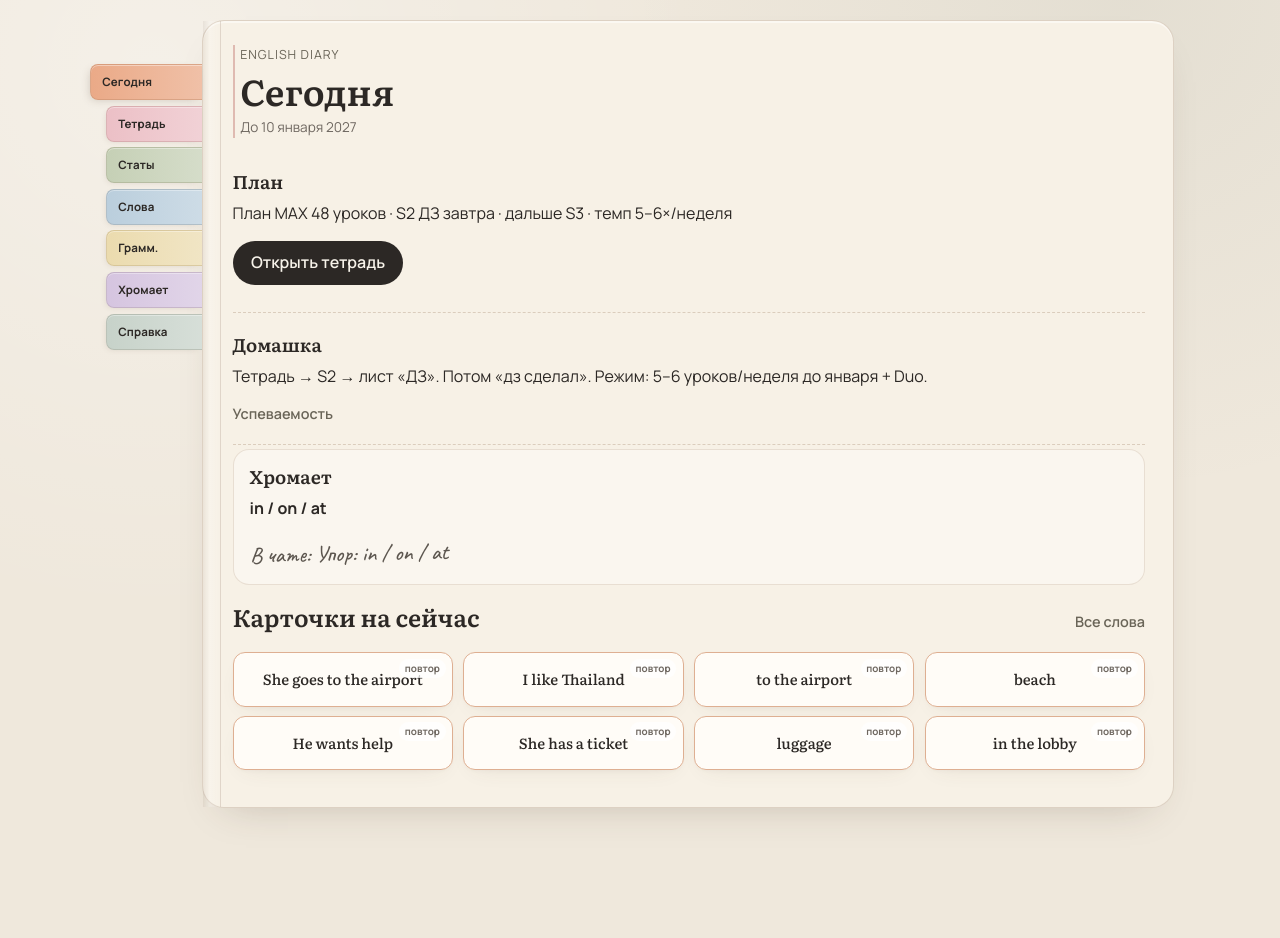
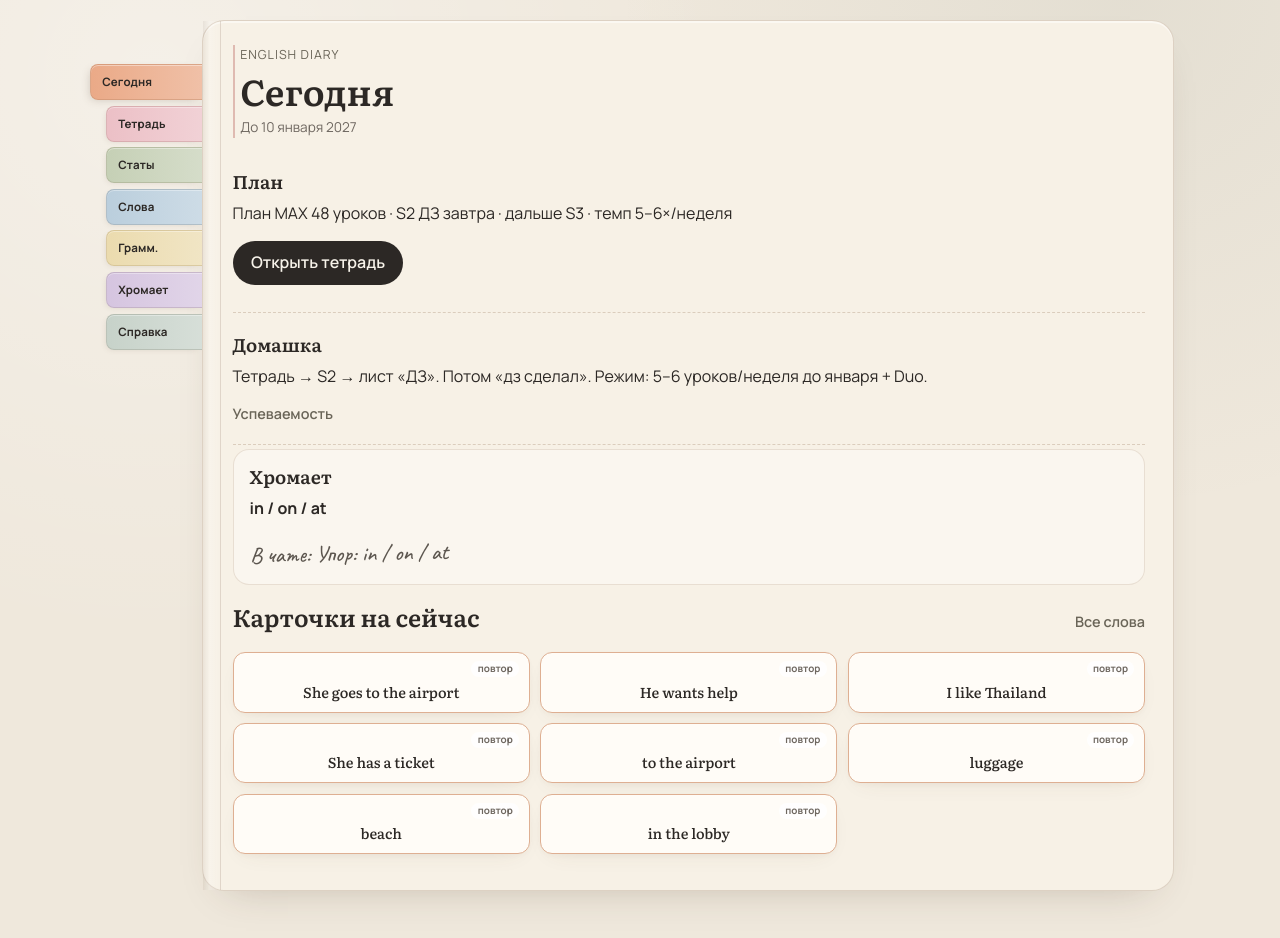
Before and after one commit to Balanyukfed/english-cozy-diary, a Vue app: page /#/ in a window 1280 px wide. Before the commit the page ends 856 px from the top, so only its background shows below. Built offline with nearby package versions, Linux system fonts and the light colour scheme.

Commit message:
Replace broken CSS columns with flex masonry grid for iOS.
Co-authored-by: Cursor <cursoragent@cursor.com>

```diff
--- a/src/components/cards/FlashCard.vue
+++ b/src/components/cards/FlashCard.vue
@@ -22,16 +22,14 @@ const flipped = ref(false)
     :class="{ 'is-flipped': flipped, 'is-warn': warn }"
     @click="flipped = !flipped"
   >
-    <div class="flash__inner">
+    <div class="flash__stage">
       <div class="flash__face flash__face--front">
         <span v-if="tag" class="flash__tag">{{ tag }}</span>
         <p class="flash__title">{{ front }}</p>
       </div>
       <div class="flash__face flash__face--back" aria-hidden="true">
-        <div class="flash__back-body">
-          <p v-if="backTitle" class="flash__back-title">{{ backTitle }}</p>
-          <p v-for="(line, i) in backLines" :key="i" class="flash__line">{{ line }}</p>
-        </div>
+        <p v-if="backTitle" class="flash__back-title">{{ backTitle }}</p>
+        <p v-for="(line, i) in backLines" :key="i" class="flash__line">{{ line }}</p>
       </div>
     </div>
   </button>
@@ -41,115 +39,95 @@ const flipped = ref(false)
 .flash {
   display: block;
   width: 100%;
-  max-width: 100%;
   border: none;
   background: transparent;
-  perspective: 900px;
-  -webkit-perspective: 900px;
+  padding: 0;
   cursor: pointer;
-  padding: 0;
   text-align: inherit;
-  /* WebKit columns: keep card as one unbreakable unit */
-  break-inside: avoid;
-  -webkit-column-break-inside: avoid;
-  page-break-inside: avoid;
+  -webkit-tap-highlight-color: transparent;
 }
 
-.flash__inner {
+.flash__stage {
   position: relative;
   width: 100%;
-  transform-style: preserve-3d;
-  -webkit-transform-style: preserve-3d;
-  transition: transform 0.45s ease;
-}
-
-.flash.is-flipped .flash__inner {
-  transform: rotateY(180deg);
-  -webkit-transform: rotateY(180deg);
 }
 
 .flash__face {
-  backface-visibility: hidden;
-  -webkit-backface-visibility: hidden;
+  width: 100%;
+  box-sizing: border-box;
   border-radius: 12px;
-  padding: 0.55rem 0.65rem;
-  min-height: 3.4rem;
+  padding: 0.65rem 0.7rem;
+  min-height: 3.5rem;
   background: #fffcf7;
   box-shadow: var(--shadow-warm);
   border: 1px solid rgba(210, 194, 175, 0.65);
   display: flex;
   flex-direction: column;
   justify-content: center;
-  box-sizing: border-box;
+  gap: 0.25rem;
 }
 
 .flash__face--front {
-  position: relative;
-  align-items: center;
+  align-items: stretch;
   text-align: center;
 }
 
 .flash__face--back {
-  position: absolute;
-  inset: 0;
-  transform: rotateY(180deg);
-  -webkit-transform: rotateY(180deg);
+  display: none;
+  align-items: flex-start;
+  text-align: left;
   background: #f3ebe0;
-  justify-content: center;
-  text-align: left;
-  overflow: auto;
 }
 
-.flash__back-body {
-  width: 100%;
+.flash.is-flipped .flash__face--front {
+  display: none;
+}
+
+.flash.is-flipped .flash__face--back {
+  display: flex;
+}
+
+.flash__tag {
+  align-self: flex-end;
+  font-size: 0.62rem;
+  font-weight: 700;
+  line-height: 1;
+  color: var(--ink-soft);
+  background: rgba(255, 255, 255, 0.85);
+  border-radius: 999px;
+  padding: 0.18rem 0.4rem;
+  margin: -0.15rem -0.1rem 0.1rem 0;
 }
 
 .flash__title {
   font-family: var(--font-display);
-  font-size: 0.92rem;
+  font-size: 0.9rem;
   margin: 0;
-  line-height: 1.25;
+  line-height: 1.3;
   text-align: center;
+  overflow-wrap: anywhere;
   word-break: break-word;
 }
 
 .flash__back-title {
   font-family: var(--font-display);
-  font-size: 0.9rem;
-  margin: 0 0 0.2rem;
-  line-height: 1.25;
+  font-size: 0.88rem;
+  margin: 0;
+  line-height: 1.3;
   text-align: left;
-  word-break: break-word;
+  overflow-wrap: anywhere;
 }
 
 .flash__line {
   margin: 0;
   color: var(--ink-soft);
   font-size: 0.75rem;
-  line-height: 1.3;
+  line-height: 1.35;
   text-align: left;
-  word-break: break-word;
-}
-
-.flash__tag {
-  position: absolute;
-  top: 0.35rem;
-  right: 0.4rem;
-  font-size: 0.62rem;
-  font-weight: 700;
-  color: var(--ink-soft);
-  background: rgba(255, 255, 255, 0.75);
-  border-radius: 999px;
-  padding: 0.1rem 0.35rem;
+  overflow-wrap: anywhere;
 }
 
 .flash.is-warn .flash__face--front {
   border-color: color-mix(in srgb, var(--sticker-coral) 55%, #d2c2af);
 }
-
-@media (prefers-reduced-motion: reduce) {
-  .flash__inner {
-    transition: none;
-  }
-}
 </style>
--- /dev/null
+++ b/src/components/cards/MasonryGrid.vue
@@ -0,0 +1,89 @@
+<script setup lang="ts" generic="T">
+import { computed, onBeforeUnmount, onMounted, ref } from 'vue'
+
+const props = withDefaults(
+  defineProps<{
+    items: T[]
+    getKey: (item: T) => string | number
+  }>(),
+  {},
+)
+
+const root = ref<HTMLElement | null>(null)
+const colCount = ref(2)
+
+function measure() {
+  const w = root.value?.clientWidth ?? 0
+  if (w >= 1040) colCount.value = 4
+  else if (w >= 700) colCount.value = 3
+  else colCount.value = 2
+}
+
+const columns = computed(() => {
+  const n = Math.max(2, colCount.value)
+  const cols: T[][] = Array.from({ length: n }, () => [])
+  props.items.forEach((item, i) => {
+    cols[i % n].push(item)
+  })
+  return cols
+})
+
+let ro: ResizeObserver | null = null
+
+onMounted(() => {
+  measure()
+  if (typeof ResizeObserver !== 'undefined' && root.value) {
+    ro = new ResizeObserver(() => measure())
+    ro.observe(root.value)
+  } else {
+    window.addEventListener('resize', measure)
+  }
+})
+
+onBeforeUnmount(() => {
+  ro?.disconnect()
+  window.removeEventListener('resize', measure)
+})
+</script>
+
+<template>
+  <div ref="root" class="masonry" :style="{ '--cols': colCount }">
+    <div v-for="(col, ci) in columns" :key="ci" class="masonry__col">
+      <div v-for="item in col" :key="getKey(item)" class="masonry__item">
+        <slot :item="item" />
+      </div>
+    </div>
+  </div>
+</template>
+
+<style scoped lang="scss">
+.masonry {
+  display: flex;
+  align-items: flex-start;
+  gap: 0.55rem;
+  width: 100%;
+  max-width: 100%;
+}
+
+.masonry__col {
+  flex: 1 1 0;
+  min-width: 0;
+  display: flex;
+  flex-direction: column;
+  gap: 0.55rem;
+}
+
+.masonry__item {
+  width: 100%;
+}
+
+@media (min-width: 720px) {
+  .masonry {
+    gap: 0.65rem;
+  }
+
+  .masonry__col {
+    gap: 0.65rem;
+  }
+}
+</style>
--- a/src/styles/base.scss
+++ b/src/styles/base.scss
@@ -100,38 +100,6 @@ p {
   border: 1px solid rgba(210, 194, 175, 0.5);
 }
 
-/* Pinterest-masonry: одинаково на телефоне и ПК */
-.card-masonry {
-  width: 100%;
-  max-width: 100%;
-  column-count: 2;
-  column-gap: 0.55rem;
-}
-
-.card-masonry > * {
-  display: inline-block;
-  width: 100%;
-  max-width: 100%;
-  margin: 0 0 0.55rem;
-  vertical-align: top;
-  break-inside: avoid;
-  -webkit-column-break-inside: avoid;
-  page-break-inside: avoid;
-}
-
-@media (min-width: 720px) {
-  .card-masonry {
-    column-count: 3;
-    column-gap: 0.65rem;
-  }
-}
-
-@media (min-width: 1100px) {
-  .card-masonry {
-    column-count: 4;
-  }
-}
-
 .btn {
   appearance: none;
   border: none;
--- a/src/views/TensesView.vue
+++ b/src/views/TensesView.vue
@@ -2,6 +2,7 @@
 import { computed, onMounted, ref } from 'vue'
 import { useData } from '@/composables/useData'
 import FlashCard from '@/components/cards/FlashCard.vue'
+import MasonryGrid from '@/components/cards/MasonryGrid.vue'
 import type { GrammarSection, TenseCard } from '@/types'
 
 type Filter = 'all' | GrammarSection
@@ -16,7 +17,7 @@ onMounted(() => {
 const lessonRank = computed(() => {
   const order =
     sprint.value?.flatMap((b) => b.lessons.map((l) => l.id)) ??
-    Array.from({ length: 33 }, (_, i) => `S${i + 1}`)
+    Array.from({ length: 48 }, (_, i) => `S${i + 1}`)
   const unlocked = new Set(
     (sprint.value?.flatMap((b) => b.lessons) ?? [])
       .filter((l) => l.status === 'done' || l.status === 'current')
@@ -53,6 +54,10 @@ const tabs: { id: Filter; label: string }[] = [
   { id: 'tenses', label: 'Времена' },
   { id: 'structure', label: 'Структура' },
 ]
+
+function cardKey(c: TenseCard) {
+  return c.id
+}
 </script>
 
 <template>
@@ -80,16 +85,16 @@ const tabs: { id: Filter; label: string }[] = [
 
     <section v-if="visibleOpen.length" class="block">
       <h2 class="block__title">Изучено</h2>
-      <div class="card-masonry">
+      <MasonryGrid :items="visibleOpen" :get-key="cardKey">
+        <template #default="{ item: c }">
           <FlashCard
-          v-for="c in visibleOpen"
-          :key="c.id"
             :front="c.title"
             :back-title="c.formula"
             :back-lines="[...c.examples.slice(0, 2), `Не так: ${c.mistake}`]"
             :tag="c.section === 'tenses' ? 'время' : 'структура'"
           />
-      </div>
+        </template>
+      </MasonryGrid>
     </section>
 
     <section v-if="visibleLocked.length" class="block block--locked">
@@ -189,5 +194,4 @@ const tabs: { id: Filter; label: string }[] = [
   color: var(--ink-soft);
   white-space: nowrap;
 }
-
 </style>
--- a/src/views/TodayView.vue
+++ b/src/views/TodayView.vue
@@ -3,6 +3,8 @@ import { onMounted, computed } from 'vue'
 import { RouterLink } from 'vue-router'
 import { useData } from '@/composables/useData'
 import FlashCard from '@/components/cards/FlashCard.vue'
+import MasonryGrid from '@/components/cards/MasonryGrid.vue'
+import type { VocabCard } from '@/types'
 
 const { meta, journal, weakSpots, vocab, loadCore } = useData()
 
@@ -17,6 +19,10 @@ const todayCards = computed(() => {
   const rest = all.filter((c) => !c.warn)
   return [...warn, ...rest].slice(0, 8)
 })
+
+function cardKey(c: VocabCard) {
+  return c.id
+}
 </script>
 
 <template>
@@ -52,17 +58,17 @@ const todayCards = computed(() => {
         <h2>Карточки на сейчас</h2>
         <RouterLink class="linkish" to="/words">Все слова</RouterLink>
       </div>
-      <div class="card-masonry">
+      <MasonryGrid :items="todayCards" :get-key="cardKey">
+        <template #default="{ item: c }">
           <FlashCard
-          v-for="c in todayCards"
-          :key="c.id"
             :front="c.en"
             :back-title="c.ru"
             :back-lines="c.example ? [c.example] : []"
             :warn="c.warn"
             :tag="c.warn ? 'повтор' : undefined"
           />
-      </div>
+        </template>
+      </MasonryGrid>
     </section>
   </section>
 </template>
@@ -116,6 +122,7 @@ h1 {
 
 .today__cards {
   margin-top: 1.1rem;
+  padding-bottom: 0.5rem;
 }
 
 .today__cards-head {
@@ -131,5 +138,4 @@ h1 {
   font-weight: 600;
   text-decoration: none;
 }
-
 </style>
--- a/src/views/WordsView.vue
+++ b/src/views/WordsView.vue
@@ -2,6 +2,7 @@
 import { onMounted, ref, computed } from 'vue'
 import { useData } from '@/composables/useData'
 import FlashCard from '@/components/cards/FlashCard.vue'
+import MasonryGrid from '@/components/cards/MasonryGrid.vue'
 import type { VocabCard } from '@/types'
 
 const { vocab, loadCore } = useData()
@@ -56,6 +57,10 @@ const groups = computed((): CardGroup[] => {
   }
   return out
 })
+
+function cardKey(c: VocabCard) {
+  return c.id
+}
 </script>
 
 <template>
@@ -79,33 +84,33 @@ const groups = computed((): CardGroup[] => {
     </p>
 
     <template v-if="!grouped">
-      <div class="card-masonry">
+      <MasonryGrid :items="cards" :get-key="cardKey">
+        <template #default="{ item: c }">
           <FlashCard
-          v-for="c in cards"
-          :key="c.id"
             :front="c.en"
             :back-title="c.ru"
             :back-lines="c.example ? [c.example] : []"
             :warn="c.warn"
             :tag="c.warn ? 'повтор' : undefined"
           />
-      </div>
+        </template>
+      </MasonryGrid>
     </template>
 
     <template v-else>
       <section v-for="g in groups" :key="g.title" class="group">
         <h2 class="group__title">{{ g.title }}</h2>
-        <div class="card-masonry">
+        <MasonryGrid :items="g.cards" :get-key="cardKey">
+          <template #default="{ item: c }">
             <FlashCard
-            v-for="c in g.cards"
-            :key="c.id"
               :front="c.en"
               :back-title="c.ru"
               :back-lines="c.example ? [c.example] : []"
               :warn="c.warn"
               :tag="c.warn ? 'повтор' : undefined"
             />
-        </div>
+          </template>
+        </MasonryGrid>
       </section>
     </template>
   </section>
@@ -150,5 +155,4 @@ const groups = computed((): CardGroup[] => {
   font-size: 1rem;
   margin: 0 0 0.55rem;
 }
-
 </style>
```
Lines whose indentation alone changed are shown as unchanged.
